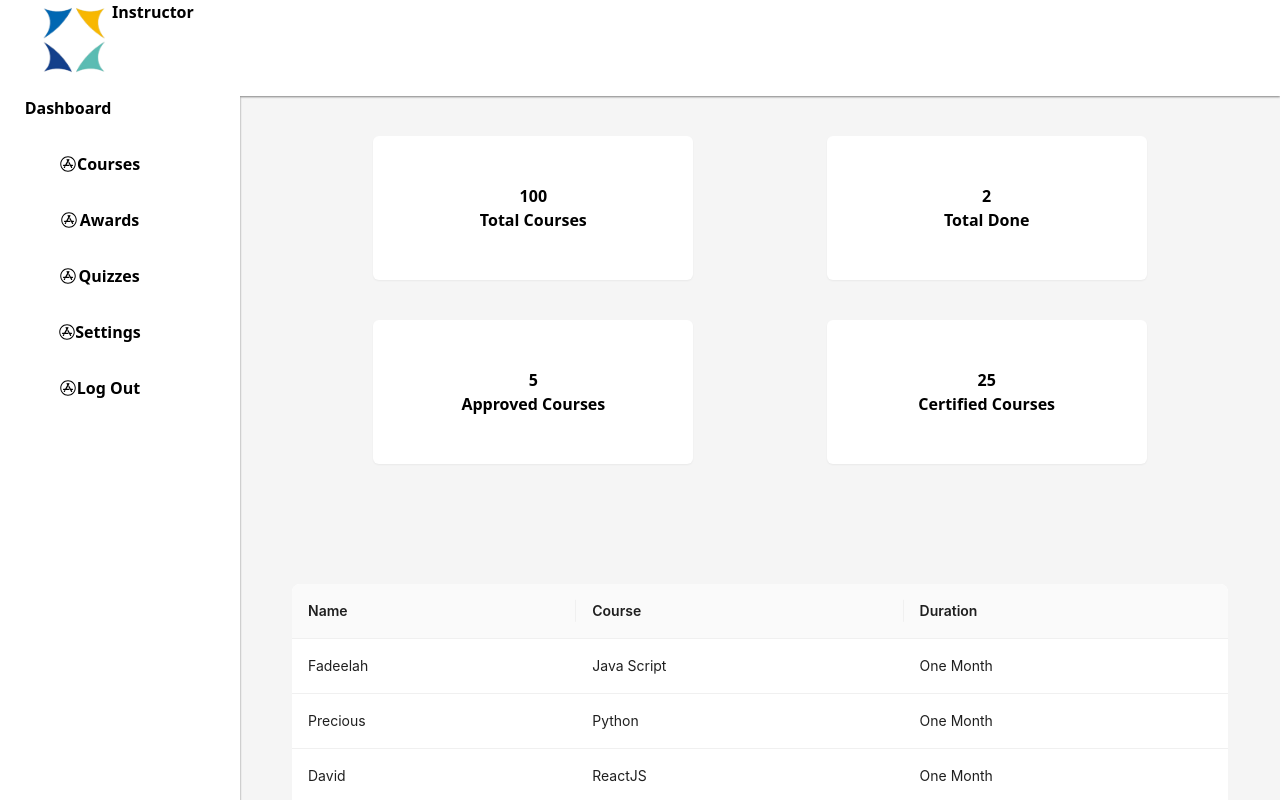
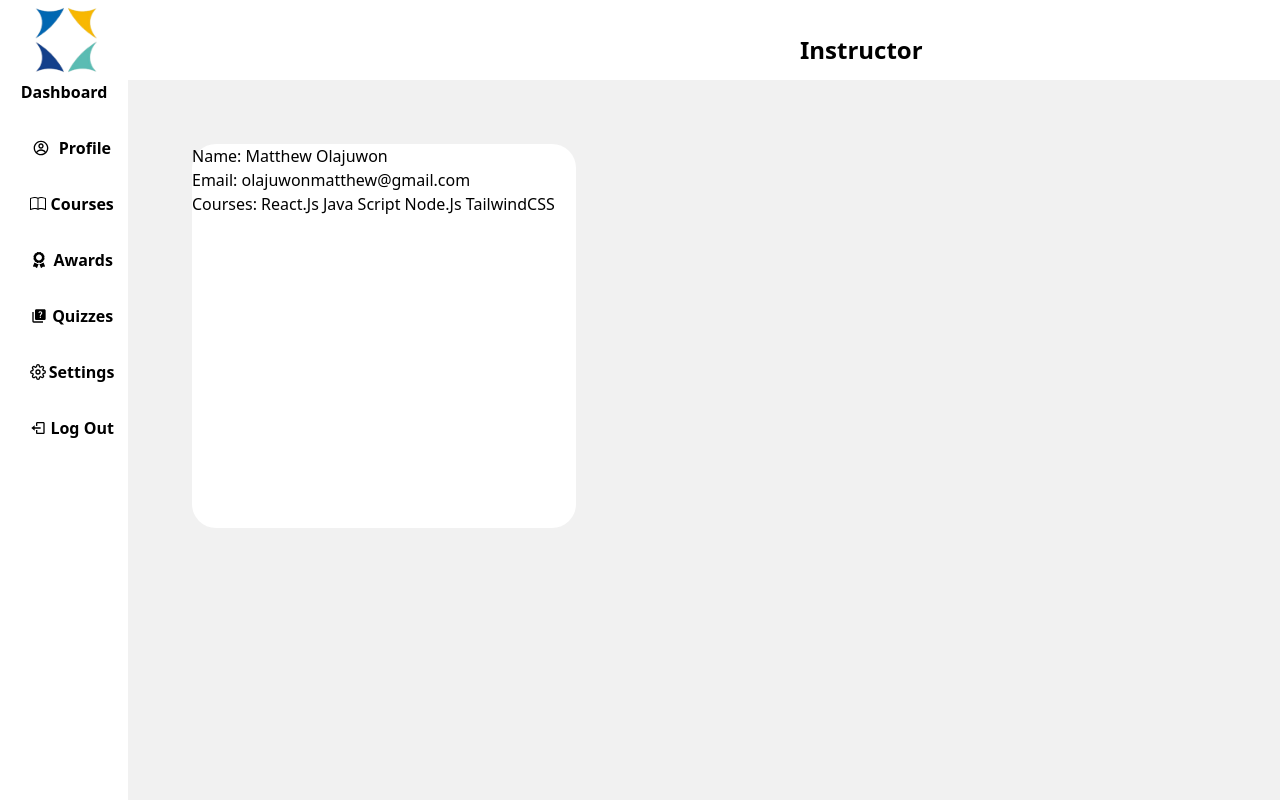
Before and after one commit to Captbull/LMS-Project, a React (Create React App) app: page /Profile in a window 1280 px wide. Built offline with nearby package versions, Linux system fonts and the light colour scheme.

Commit message:
routed profile and course pages

```diff
--- a/src/App.jsx
+++ b/src/App.jsx
@@ -2,18 +2,20 @@ import React, { useState } from 'react'
 import Header from './components/Header'
 import SideBar from './components/SideBar'
 import Main from './components/Main'
+import { Route, Routes } from 'react-router'
 
 const App = () => {
 
   const [pageTitle] = useState("Instructor")
   return (
-    <div className='h-[100svh] bg-[#f5f5f5] overflow-hidden'>
-      <Header pageTitle={pageTitle}></Header>
+    <div className='h-[100svh] grid grid-cols-[10%_1fr] bg-[#f5f5f5] overflow-hidden'>
+      <SideBar></SideBar>
 
-      <section className='h-full overflow-auto grid grid-cols-1 md:grid-cols-[5rem_1fr] lg:grid-cols-[15rem_1fr]'>
-        <SideBar></SideBar>
+      <div className='grid grid-rows-[10%_1fr]'>
+        <Header pageTitle={pageTitle}></Header>
         <Main></Main>
-      </section>
+      </div>
+
 
 
 
--- a/src/components/Header.jsx
+++ b/src/components/Header.jsx
@@ -1,14 +1,9 @@
 import React from 'react'
-import sail1 from '../images/sail1.png'
 
 const Header = ({ pageTitle }) => {
   return (
-    <header className='h-[6rem] shadow-sm shadow-[grey] bg-white flex px-[2rem]'>
-      <div className=''>
-        <img src={ sail1 } alt="" className='h-[5rem] w-[5rem] justify-self-start'/>
-      </div>
-
-      <h1 className='font-bold'>{pageTitle}</h1>
+    <header className='flex px-[2rem] bg-[white]'>
+      <h1 className='font-extrabold text-[1.5rem] absolute left-[50rem] top-[2rem]'>{pageTitle}</h1>
     </header>
   )
 }
--- a/src/components/LearnCourses.jsx
+++ /dev/null
@@ -1,11 +0,0 @@
-import React from 'react'
-
-const LearnCourses = () => {
-  return (
-    <div>
-
-    </div>
-  )
-}
-
-export default LearnCourses
--- a/src/components/Main.jsx
+++ b/src/components/Main.jsx
@@ -1,112 +1,19 @@
-import React from 'react'
-import book from '../images/book.png'
-import { Table } from 'antd';
+import React, { useState } from 'react'
+import Courses from '../pages/Courses'
+import Profile from '../pages/Profile'
+import { Route, Routes } from 'react-router'
 
 const Main = () => {
 
+  const [pageName] = useState("Profile")
+  return (
+    <div className='bg-[#f1f1f1]'>
+      <Routes>
+        <Route path='/Profile' element={<Profile pageTitle={pageName}/>}></Route>
+        <Route path='/Courses' element={<Courses/>}></Route>
 
-  const courses = [
-    {
-      image: <img src={ book } alt="" />,
-      courseNumber: "100",
-      courseName: "Total Courses",
-    },
-    {
-      image: <img src={ book } alt="" />,
-      courseNumber: "2",
-      courseName: "Total Done",
-    },
-    {
-      image: <img src={ book } alt="" />,
-      courseNumber: "5",
-      courseName: "Approved Courses",
-    },
-    {
-      image: <img src={ book } alt="" />,
-      courseNumber: "25",
-      courseName: "Certified Courses",
-    }
-  ];
-
-  const data = [
-    {
-      key: "1",
-      studentName: "Fadeelah",
-      courseSelected: "Java Script",
-      courseDuration: "One Month"
-    },
-    {
-      key: "2",
-      studentName: "Precious",
-      courseSelected: "Python",
-      courseDuration: "One Month"
-    },
-    {
-      key: "3",
-      studentName: "David",
-      courseSelected: "ReactJS",
-      courseDuration: "One Month"
-    },
-    {
-      key: "3",
-      studentName: "David",
-      courseSelected: "ReactJS",
-      courseDuration: "One Month"
-    },
-    {
-      key: "3",
-      studentName: "David",
-      courseSelected: "ReactJS",
-      courseDuration: "One Month"
-    },
-    {
-      key: "3",
-      studentName: "David",
-      courseSelected: "ReactJS",
-      courseDuration: "One Month"
-    }
-  ];
-
-  const columns = [
-    {
-      title: "Name",
-      dataIndex: "studentName",
-      key: "key"
-    },
-    {
-      title: "Course",
-      dataIndex: "courseSelected",
-      key: "key"
-    },
-    {
-      title: "Duration",
-      dataIndex: "courseDuration",
-      key: "key"
-    }
-  ];
-
-
-
-  return (
-    <div className='flex flex-col'>
-      <div className='p-10 flex flex-wrap justify-evenly gap-10 mb-20'>
-
-            {courses.map((course, index) => {
-              return <div key={index} className='h-[9rem] w-80 bg-[white] rounded-md shadow-sm flex flex-col justify-center items-center'>
-                  {/* <div className='h-[10rem] w-[10rem] mx-auto'>{course.image}</div> */}
-                  <h1 className='font-extrabold text-center'>{course.courseNumber}</h1>
-                  <h1 className='font-extrabold text-center'>{course.courseName}</h1>
-              </div>
-            })}
-
-
-      </div>
-
-      <div className='w-[90%] mx-auto'>
-        <Table dataSource={data} columns={columns}>
-
-        </Table>
-      </div>
+      </Routes>
+      {/* <Courses></Courses> */}
     </div>
   )
 }
--- a/src/components/SideBar.jsx
+++ b/src/components/SideBar.jsx
@@ -1,17 +1,28 @@
 import React from 'react'
-import { FaAppStore } from 'react-icons/fa';
+import { CgProfile } from "react-icons/cg"
+import { BsBook } from 'react-icons/bs'
+import { FaAward } from 'react-icons/fa'
+import { MdQuiz } from 'react-icons/md'
+import { FiSettings } from 'react-icons/fi'
+import { BiLogOut } from 'react-icons/bi'
+import sail1 from '../images/sail1.png'
+import { Link } from 'react-router-dom'
 
 const SideBar = () => {
   return (
-    <div className='h-[100%] flex flex-col items-center shadow-sm shadow-[grey] bg-white pr-[6.5rem]'>
+    <div className='flex flex-col items-center shadow-sm shadow-[grey] bg-white'>
+      <div className=''>
+        <img src={ sail1 } alt="" className='h-[5rem] w-[5rem]'/>
+      </div>
         <h1 className='font-bold'>Dashboard</h1>
 
-        <div className='mt-[2rem] ml-[4rem] grid grid-cols gap-[2rem] font-semibold'>
-          <h1 className='flex flex-row items-center justify-around'> <FaAppStore/> Courses</h1>
-          <h1 className='flex flex-row items-center justify-around'> <FaAppStore/> Awards</h1>
-          <h1 className='flex flex-row items-center justify-around'> <FaAppStore/> Quizzes</h1>
-          <h1 className='flex flex-row items-center justify-around'> <FaAppStore/> Settings</h1>
-          <h1 className='flex flex-row items-center justify-around'> <FaAppStore/> Log Out</h1>
+        <div className='mt-[2rem] ml-[3rem] flex flex-col gap-[2rem] font-semibold cursor-pointer mr-[2rem]'>
+          <Link to="/Profile" className='flex flex-row items-center justify-around gap-[0.2rem]'> <CgProfile/>Profile</Link>
+          <Link to="/Courses" className='flex flex-row items-center justify-around gap-[0.2rem]'> <BsBook/> Courses</Link>
+          <Link className='flex flex-row items-center justify-around gap-[0.2rem]'> <FaAward/> Awards</Link>
+          <Link className='flex flex-row items-center justify-around gap-[0.2rem]'> <MdQuiz/> Quizzes</Link>
+          <Link className='flex flex-row items-center justify-around gap-[0.2rem]'> <FiSettings/> Settings</Link>
+          <Link className='flex flex-row items-center justify-around gap-[0.2rem]'> <BiLogOut/> Log Out</Link>
         </div>
     </div>
   )
--- /dev/null
+++ b/src/pages/Courses.jsx
@@ -0,0 +1,114 @@
+import React from 'react'
+import book from '../images/book.png'
+import { Table } from 'antd';
+
+const Courses = () => {
+
+
+  const courses = [
+    {
+      image: <img src={ book } alt="" />,
+      courseNumber: "100",
+      courseName: "Total Courses",
+    },
+    {
+      image: <img src={ book } alt="" />,
+      courseNumber: "2",
+      courseName: "Total Done",
+    },
+    {
+      image: <img src={ book } alt="" />,
+      courseNumber: "5",
+      courseName: "Approved Courses",
+    },
+    {
+      image: <img src={ book } alt="" />,
+      courseNumber: "25",
+      courseName: "Certified Courses",
+    }
+  ];
+
+  const data = [
+    {
+      key: "1",
+      studentName: "Fadeelah",
+      courseSelected: "Java Script",
+      courseDuration: "One Month"
+    },
+    {
+      key: "2",
+      studentName: "Precious",
+      courseSelected: "Python",
+      courseDuration: "One Month"
+    },
+    {
+      key: "3",
+      studentName: "David",
+      courseSelected: "ReactJS",
+      courseDuration: "One Month"
+    },
+    {
+      key: "3",
+      studentName: "David",
+      courseSelected: "ReactJS",
+      courseDuration: "One Month"
+    },
+    {
+      key: "3",
+      studentName: "David",
+      courseSelected: "ReactJS",
+      courseDuration: "One Month"
+    },
+    {
+      key: "3",
+      studentName: "David",
+      courseSelected: "ReactJS",
+      courseDuration: "One Month"
+    }
+  ];
+
+  const columns = [
+    {
+      title: "Name",
+      dataIndex: "studentName",
+      key: "key"
+    },
+    {
+      title: "Course",
+      dataIndex: "courseSelected",
+      key: "key"
+    },
+    {
+      title: "Duration",
+      dataIndex: "courseDuration",
+      key: "key"
+    }
+  ];
+
+
+
+  return (
+    <div className='flex flex-col bg-[#d1d1d1]'>
+      <div className='p-10 flex flex-wrap justify-evenly gap-10 mb-20'>
+
+            {courses.map((course, index) => {
+              return <div key={index} className='h-[9rem] w-80 bg-[white] rounded-md shadow-sm flex flex-col justify-center items-center'>
+                  {/* <div className='h-[10rem] w-[10rem] mx-auto'>{course.image}</div> */}
+                  <h1 className='font-extrabold text-center'>{course.courseNumber}</h1>
+                  <h1 className='font-extrabold text-center'>{course.courseName}</h1>
+              </div>
+            })}
+
+
+      </div>
+
+      <div className='w-[90%] mx-auto'>
+        <Table dataSource={data} columns={columns}>
+
+        </Table>
+      </div>
+    </div>
+  )
+}
+
+export default Courses
--- /dev/null
+++ b/src/pages/Profile.jsx
@@ -0,0 +1,34 @@
+import React, { useState } from 'react'
+// import { FaImage } from 'react-icons/fa'
+import avatar from '../images/avatar.jpg'
+
+const Profile = ({ pageName }) => {
+
+
+    const profiles = [
+        {
+            img: <img src={ avatar } alt="" className='rounded-full' />,
+            firstName: "Matthew",
+            lastName: "Olajuwon",
+            email: "olajuwonmatthew@gmail.com",
+            teachCourse: ["React.Js", " ", " ", "Java Script", " ", " ", "Node.Js", " ", " ", "TailwindCSS"]
+        }
+    ]
+
+
+  return (
+    <section className='h-[100%] flex flex-auto justify-between items-start ml-[4rem] mt-[4rem]'>
+
+        {profiles.map((profile, index) => {
+            return <div key={index} className="w-96 h-96 bg-white rounded-3xl">
+                {/* <div className='w-96 h-96 rounded-full border-2 border-[green]'>{profile.img}</div> */}
+                <h1>Name: {profile.firstName} {profile.lastName}</h1>
+                <h1>Email: {profile.email}</h1>
+                <h1>Courses: {profile.teachCourse}</h1>
+            </div>
+        })}
+    </section>
+  )
+}
+
+export default Profile
```
Also changed, not shown: src/images/avatar.jpg (added).
